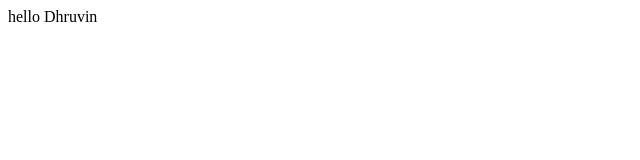
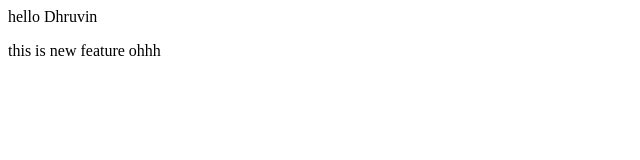
Before and after one commit to dhruvin1234/Local_repo, a plain HTML site: page index.html in a window 1280 px wide. Shown: the whole page, without its empty margins (0-640 px from the left). Drawn offline with Linux system fonts and the light colour scheme.

Commit message:
add some new line of code

```diff
--- a/index.html
+++ b/index.html
@@ -1 +1,2 @@
 <p>hello Dhruvin</p>
+<p>this is new feature ohhh</p>
```
